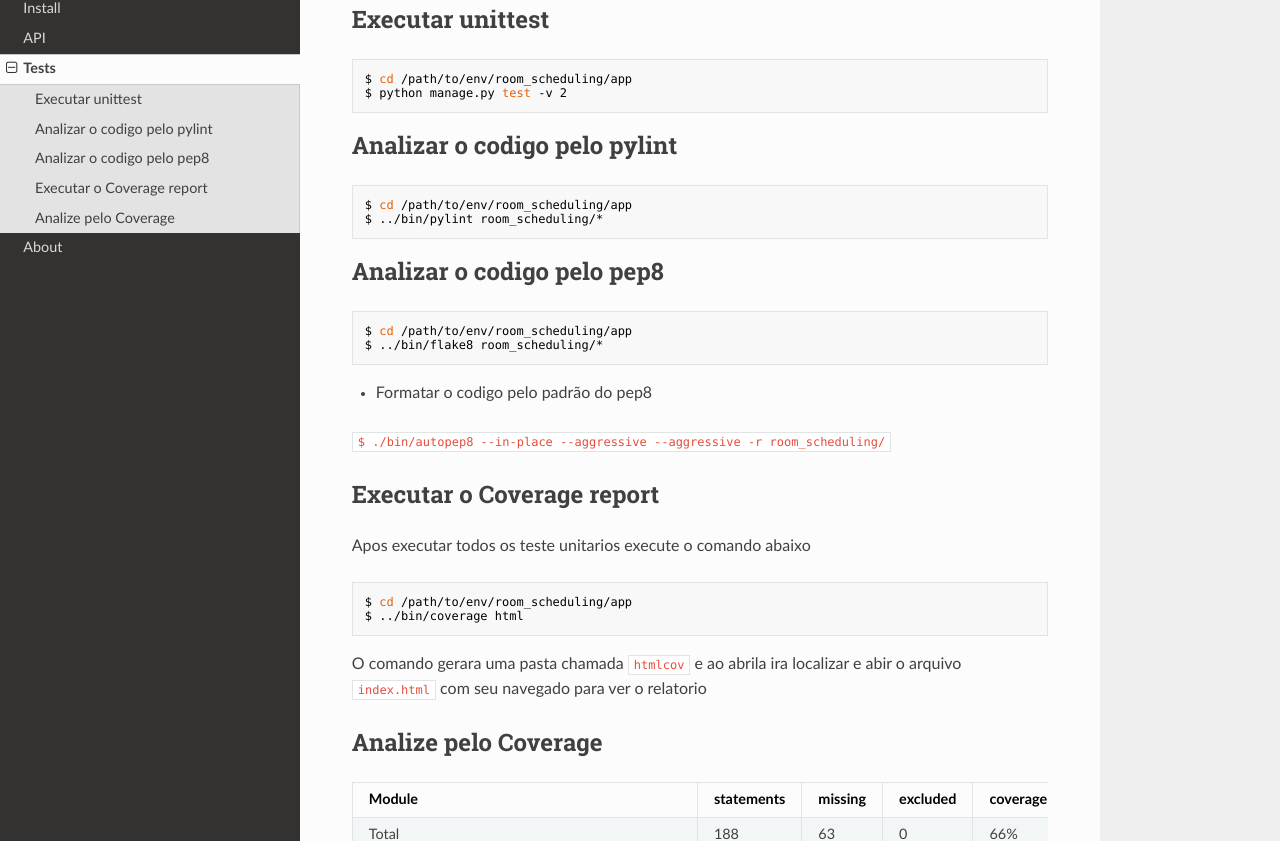
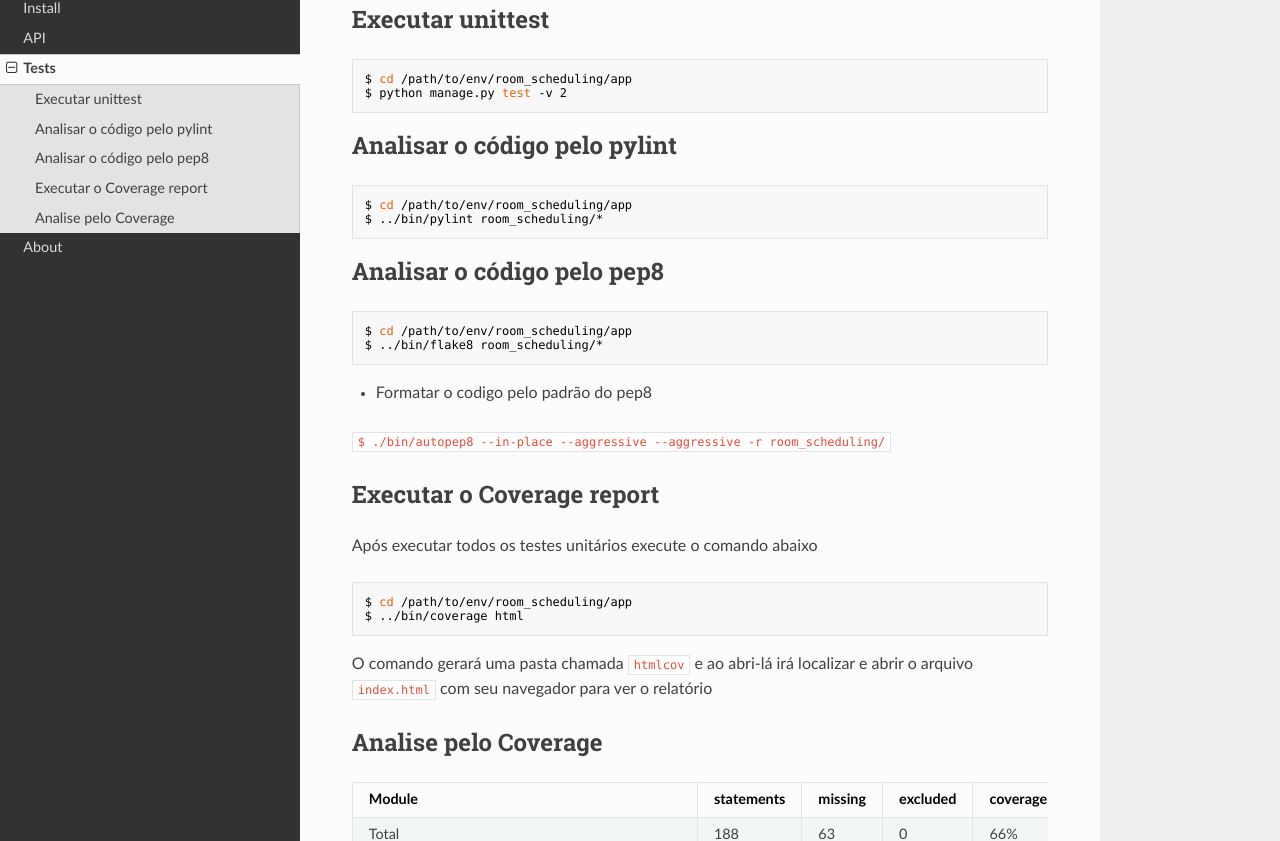
Before and after one commit to cesarbruschetta/room-scheduling, an MkDocs documentation site: the page built from docs/tests.md, in a window 1280 px wide and 1400 px high. Shown: the part 157-998 px from the top of the window. Built offline with MkDocs 1.6.1, drawn with Linux system fonts in a browser that asks for light colours; nearby versions of some CDN libraries.

Commit message:
Update tests.md

````diff
--- a/docs/tests.md
+++ b/docs/tests.md
@@ -7,14 +7,14 @@ $ cd /path/to/env/room_scheduling/app
 $ python manage.py test -v 2
 ```
 
-## Analizar o codigo pelo pylint
+## Analisar o código pelo pylint
 
 ```bash
 $ cd /path/to/env/room_scheduling/app
 $ ../bin/pylint room_scheduling/*
 ```
 
-## Analizar o codigo pelo pep8
+## Analisar o código pelo pep8
 
 ```bash
 $ cd /path/to/env/room_scheduling/app
@@ -27,17 +27,17 @@ $ ../bin/flake8 room_scheduling/*
 
 ## Executar o Coverage report
 
-Apos executar todos os teste unitarios execute o comando abaixo
+Após executar todos os testes unitários execute o comando abaixo
 
 ```bash
 $ cd /path/to/env/room_scheduling/app
 $ ../bin/coverage html
 ```
 
-O comando gerara uma pasta chamada `htmlcov` e ao abrila ira localizar e abir o arquivo `index.html` com seu navegado para ver o relatorio
+O comando gerará uma pasta chamada `htmlcov` e ao abri-lá irá localizar e abrir o arquivo `index.html` com seu navegador para ver o relatório
 
 
-## Analize pelo Coverage
+## Analise pelo Coverage
 
 |Module|statements|missing|excluded|coverage|
 |--- |--- |--- |--- |--- |
````
